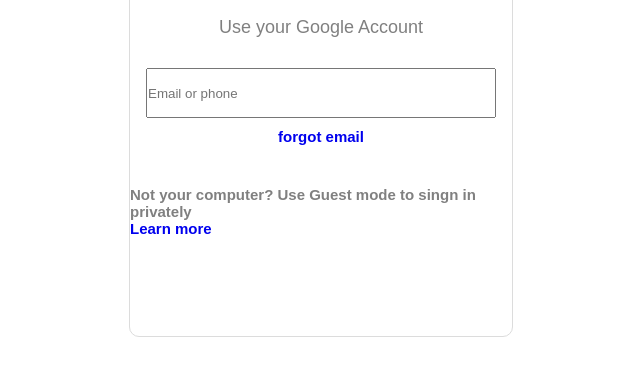
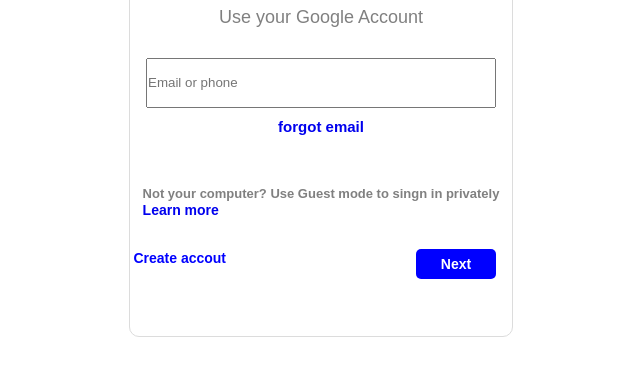
Before and after one commit to MahsumaRezai/gmail_clone, a website: page index.html in a window 1280 px wide. Shown: the part 313-688 px from the top of the page, without its empty margins (319-959 px from the left). Drawn offline with Linux system fonts and the light colour scheme.

Commit message:
work on link section

```diff
--- a/index.html
+++ b/index.html
@@ -38,6 +38,15 @@
                     class="para-text__link">Learn
                     more</a>
             </div>
+            <div class="button">
+                <div>
+                    <a class="link" href="#">Create accout</a>
+                </div>
+                <div>
+                    <button class="btn"><a>Next</a></button>
+                </div>
+
+            </div>
 
 
             <!-- end content div-->
--- a/scss/main.scss
+++ b/scss/main.scss
@@ -70,19 +70,47 @@
     }
 }
 .para-text {
-    padding-top: 40px;
+    padding-top: 50px;
     padding-bottom: 30px;
     &__text {
         font-family: sans-serif;
-        font-size: 15px;
+        font-size: 13px;
         color: grey;
         font-weight: bold
     }
     &__link {
         font-family: sans-serif;
-        font-size: 15px;
+        font-size: 14px;
         font-weight: bold;
         text-decoration: none;
     }
 
 }
+// button section
+.button {
+    display: grid;
+    grid-template-columns: repeat(2,1fr);
+    grid-gap: 190px;
+    justify-content: space-between;
+
+
+}
+.btn {
+    width: 80px;
+    height: 30px;
+    background: blue;
+    border-radius: 5px;
+    color: white;
+    font-size: 14px;
+    font-family: sans-serif;
+    font-weight: bold;
+    border: none;
+}
+.link{
+    font-size: 14px;
+    font-family: sans-serif;
+    font-weight: bold;
+    color: blue;
+    text-decoration: none;
+
+}
```
Also changed, not shown: css/style.css.
